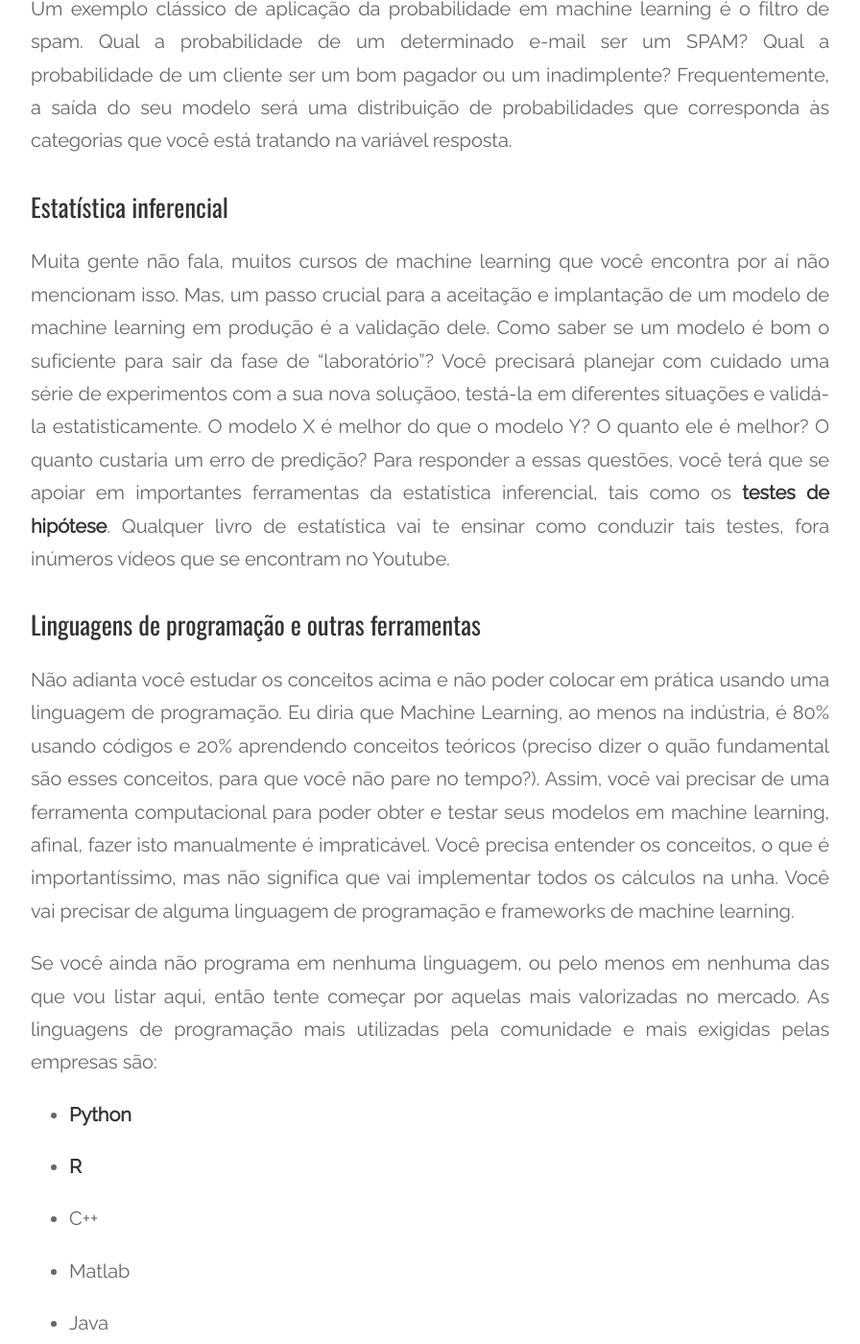
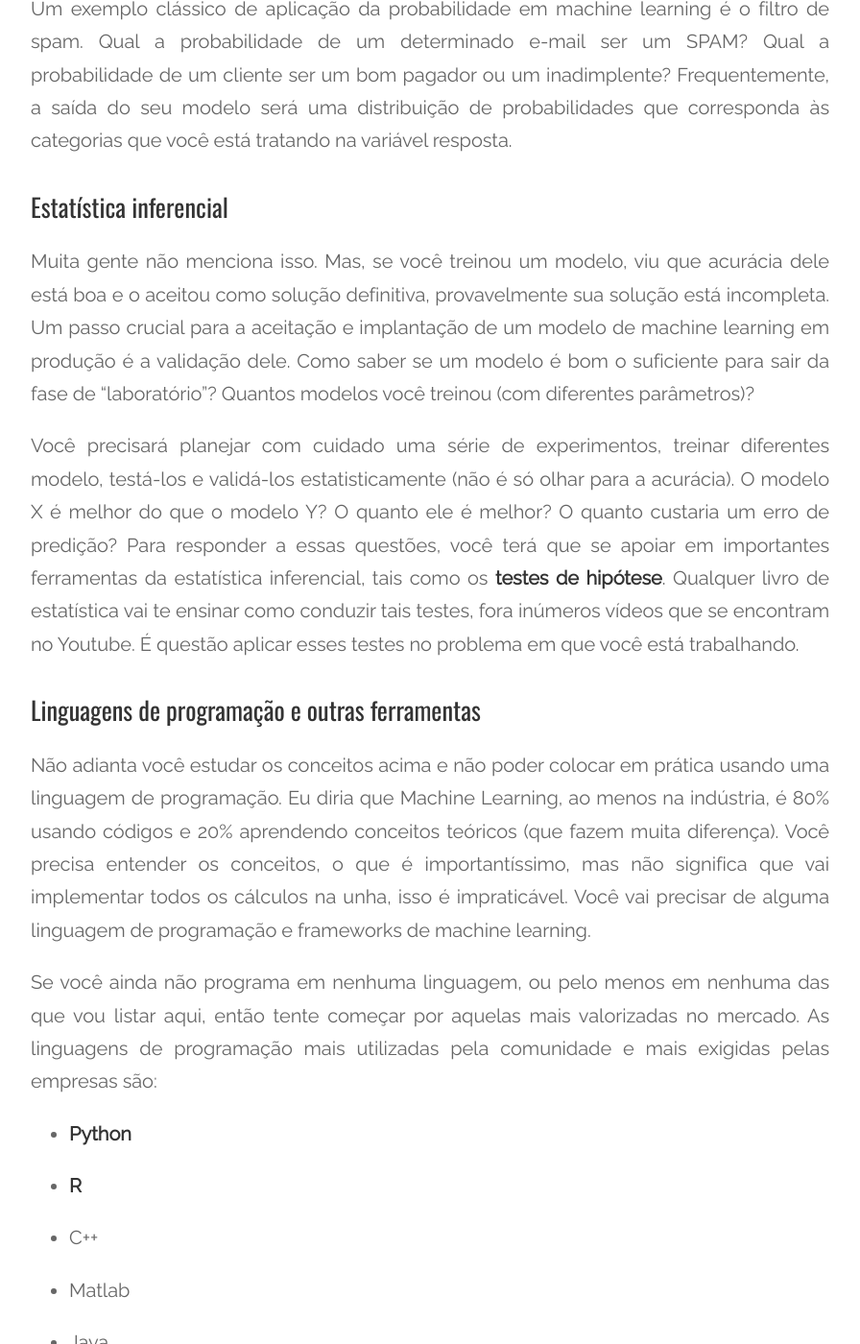
Before and after one commit to luisfredgs/luisfredgs.github.io, a Jekyll site: the page built from _posts/2018-01-18-dicas-para-aprender-machine-learning.md, in a window 1280 px wide and 1400 px high, scrolled down 4888 px. Shown: the whole window at 96% size, without its empty margins (192-1088 px from the left). Built offline with Jekyll 4.4.1, drawn with Linux system fonts in a browser that asks for light colours; comment, search, counter and statistics services are not loaded; some of the changed text lies outside the part shown.

Commit message:
Update 2018-01-18-dicas-para-aprender-machine-learning.md

```diff
--- a/_posts/2018-01-18-dicas-para-aprender-machine-learning.md
+++ b/_posts/2018-01-18-dicas-para-aprender-machine-learning.md
@@ -78,11 +78,13 @@ Um exemplo clássico de aplicação da probabilidade em machine learning é o fi
 
 ## Estatística inferencial
 
-Muita gente não fala, muitos cursos de machine learning que você encontra por aí não mencionam isso. Mas, um passo crucial para a aceitação e implantação de um modelo de machine learning em produção é a validação dele. Como saber se um modelo é bom o suficiente para sair da fase de "laboratório"? Você precisará planejar com cuidado uma série de experimentos com a sua nova soluçãoo, testá-la em diferentes situações e validá-la estatisticamente. O modelo X é melhor do que o modelo Y? O quanto ele é melhor? O quanto custaria um erro de predição? Para responder a essas questões, você terá que se apoiar em importantes ferramentas da estatística inferencial, tais como os **testes de hipótese**. Qualquer livro de estatística vai te ensinar como conduzir tais testes, fora inúmeros vídeos que se encontram no Youtube.
+Muita gente não menciona isso. Mas, se você treinou um modelo, viu que acurácia dele está boa e o aceitou como solução definitiva, provavelmente sua solução está incompleta. Um passo crucial para a aceitação e implantação de um modelo de machine learning em produção é a validação dele. Como saber se um modelo é bom o suficiente para sair da fase de "laboratório"? Quantos modelos você treinou (com diferentes parâmetros)?
+
+Você precisará planejar com cuidado uma série de experimentos, treinar diferentes modelo, testá-los e validá-los estatisticamente (não é só olhar para a acurácia). O modelo X é melhor do que o modelo Y? O quanto ele é melhor? O quanto custaria um erro de predição? Para responder a essas questões, você terá que se apoiar em importantes ferramentas da estatística inferencial, tais como os **testes de hipótese**. Qualquer livro de estatística vai te ensinar como conduzir tais testes, fora inúmeros vídeos que se encontram no Youtube. É questão aplicar esses testes no problema em que você está trabalhando.
 
 ## Linguagens de programação e outras ferramentas
 
-Não adianta você estudar os conceitos acima e não poder colocar em prática usando uma linguagem de programação. Eu diria que Machine Learning, ao menos na indústria, é 80% usando códigos e 20% aprendendo conceitos teóricos (preciso dizer o quão fundamental são esses conceitos, para que você não pare no tempo?). Assim, você vai precisar de uma ferramenta computacional para poder obter e testar seus modelos em machine learning, afinal, fazer isto manualmente é impraticável. Você precisa entender os conceitos, o que é importantíssimo, mas não significa que vai implementar todos os cálculos na unha. Você vai precisar de alguma linguagem de programação e frameworks de machine learning.
+Não adianta você estudar os conceitos acima e não poder colocar em prática usando uma linguagem de programação. Eu diria que Machine Learning, ao menos na indústria, é 80% usando códigos e 20% aprendendo conceitos teóricos (que fazem muita diferença). Você precisa entender os conceitos, o que é importantíssimo, mas não significa que vai implementar todos os cálculos na unha, isso é impraticável. Você vai precisar de alguma linguagem de programação e frameworks de machine learning.
 
 Se você ainda não programa em nenhuma linguagem, ou pelo menos em nenhuma das que vou listar aqui, então tente começar por aquelas mais valorizadas no mercado. As linguagens de programação mais utilizadas pela comunidade e mais exigidas pelas empresas são:
 
@@ -132,7 +134,7 @@ As APIs cognitivas da Google (Google Cloud Machine Learning), Microsoft (Azure M
 
 ### Considerações finais
 
-Ao contrário do que os posts nas redes sociais provavelmente te fizeram crer em algum momento, você não tem que gastar rios de dinheiro pagando cursos caros para aprender Machine Learning. Se você tem pressa e dinheiro para investir, ótimo, é até aconselhável que o faça. Mas, se o seu orçamento for apertado (que nem o meu), o interessante é tentar se virar com o que tiver ao seu alcançe. De fato, se você souber o que é preciso aprender e quais são as ferramentas que vai precisar durante a sua jornada, em muitas situações não vai precisar mais do que o Google e Youtube para avançar. Tem muito material interessante no Youtube, posts no [Medium](https://medium.com), códigos no Github, competições na [Kaggle](https://kaggle.com) pra te ajudar com boas técnicas de modelagem, etc. Enfim, desejo a você todo o sucesso e bons estudos!
+Ao contrário do que os posts nas redes sociais provavelmente te fizeram crer em algum momento, você não tem que gastar rios de dinheiro pagando cursos caros para aprender Machine Learning. Se você tem pressa e dinheiro para investir, ótimo, é até aconselhável que o faça. Mas, se o seu orçamento for apertado (que nem o meu), o interessante é tentar se virar com o que tiver ao seu alcançe. De fato, se você souber o que é preciso aprender e quais são as ferramentas que vai precisar durante a sua jornada, em muitas situações o Google e Youtube já são de enorme ajuda. Tem muito material interessante no Youtube, posts no [Medium](https://medium.com), códigos no Github, competições na [Kaggle](https://kaggle.com) pra te ajudar com boas técnicas de modelagem, etc. Enfim, basta correr atrás.
 
 ## Leia também
 
```
